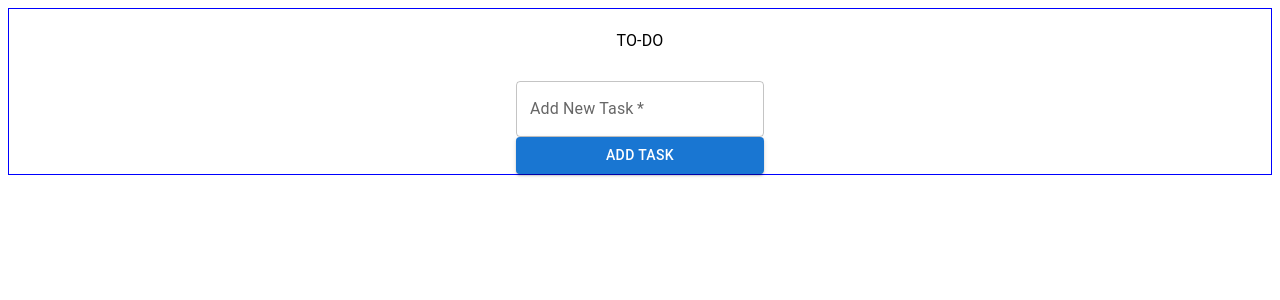
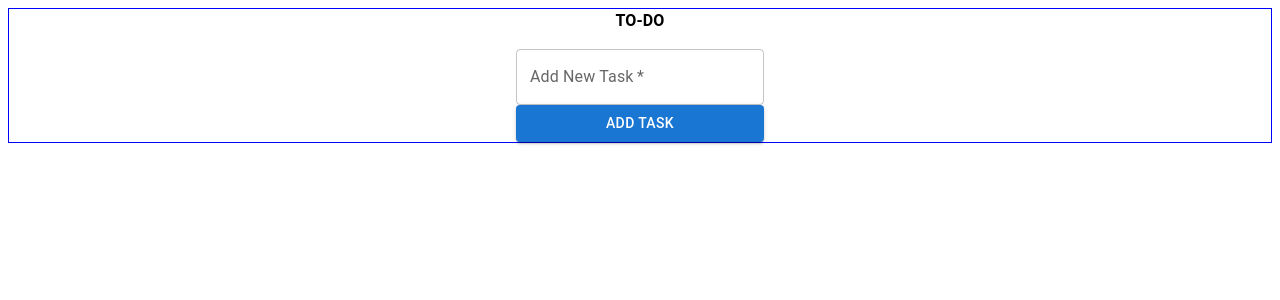
Before and after one commit to Tanaka785/Django-React-ToDoApp, a React app in the folder frontend/: page / in a window 1280 px wide. Shown: the top 300 px of the page. Built offline with nearby package versions, Linux system fonts and the light colour scheme; the HTML template or start-up script is replaced by a standard one.

Commit message:
make the heading "TO-DO" bold

```diff
--- a/frontend/src/components/Homepage.js
+++ b/frontend/src/components/Homepage.js
@@ -24,9 +24,11 @@ export default class Homepage extends Component {
 
   renderHomepage() {
     return (
-      <Grid2 container direction={"column"} spacing={1}>
-        <Grid2 xs={12} align="center" style={{ padding: "20px" }}>
-          <Typography component={"h1"}>TO-DO</Typography>
+      <Grid2 container direction={"column"} spacing={2}>
+        <Grid2 xs={12} align="center">
+          <Typography component={"h1"}>
+            <b>TO-DO</b>
+          </Typography>
         </Grid2>
         <Grid2 xs={12} align="center">
           <FormControl>
```
